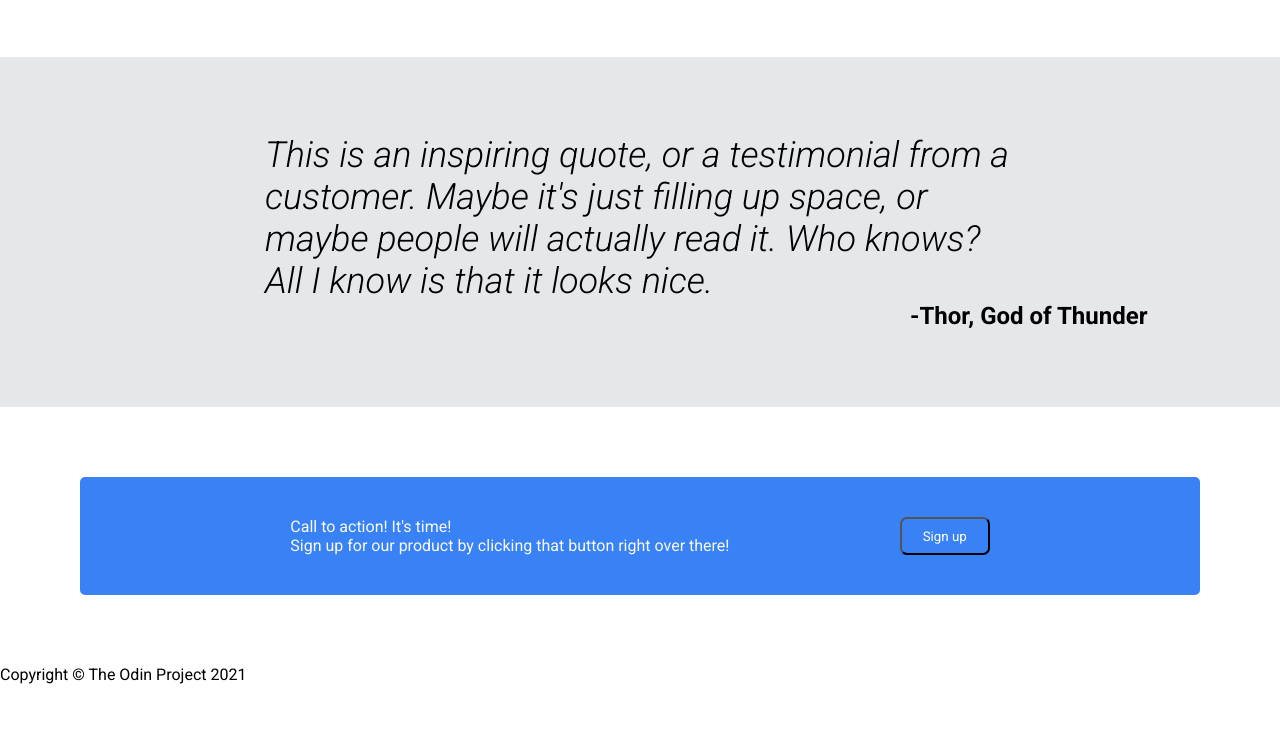
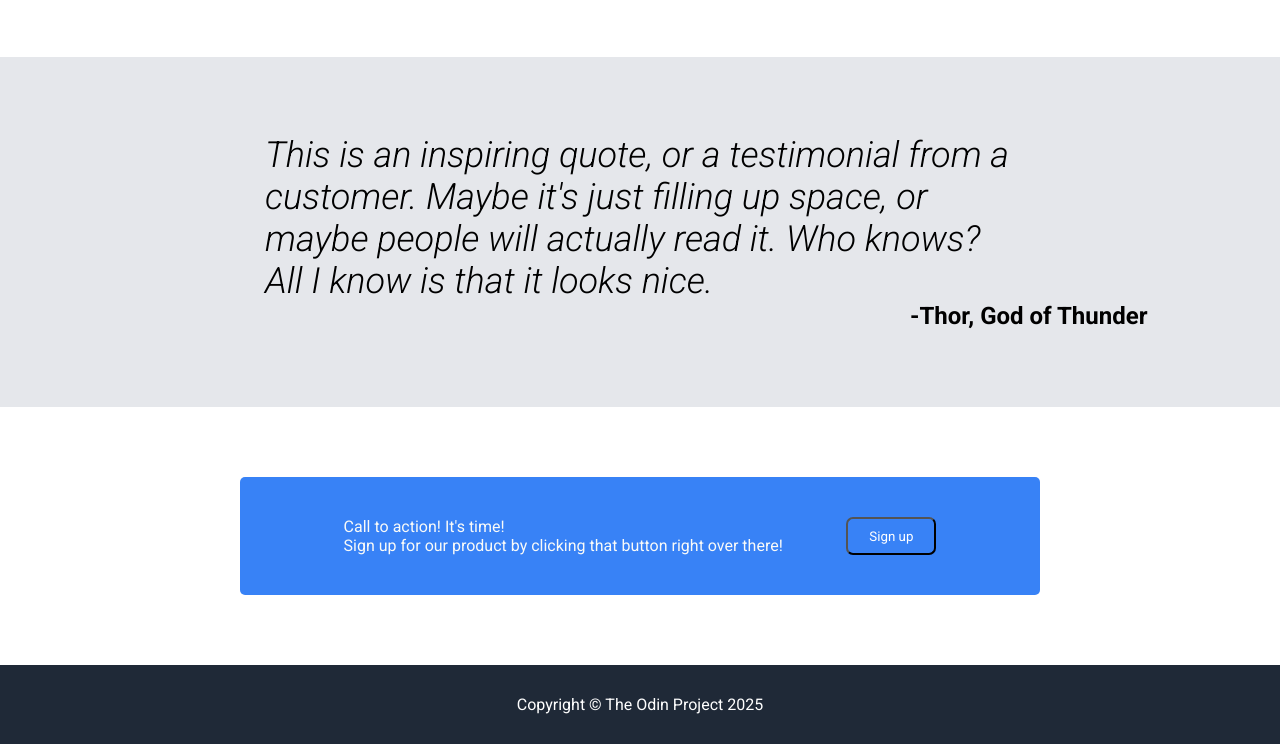
Before and after one commit to otaku722/landing-page, a plain HTML site: page index.html in a window 1280 px wide. Shown: the part 759-1503 px from the top of the page. Before the commit the page ends 1443 px from the top, so only its background shows below. Drawn offline with Linux system fonts and the light colour scheme.

Commit message:
feat(index.html, style.css): complete footer
Style the final footer section and complete all visual layout and structure for the webpage.

```diff
--- a/index.html
+++ b/index.html
@@ -82,7 +82,7 @@
 
             <!-- FOOTER -->
              <div class="footer">
-                Copyright © The Odin Project 2021
+                Copyright © The Odin Project 2025
              </div>
 
         </div>
--- a/style.css
+++ b/style.css
@@ -148,7 +148,7 @@ figure {
     flex-direction: row;
     justify-content: space-evenly;
     background-color: #3882F6;
-    margin: 20px 5em;
+    margin: 20px 15em;
     padding: 40px;
     border-radius: 5px;
 }
@@ -176,3 +176,12 @@ figure div {
     border-radius: 10px;
     background-color: white;
 }
+
+.footer {
+    background-color: #1F2937;
+    display: flex;
+    justify-content: center;
+    align-items: center;
+    padding: 30px 0;
+    color: white;
+}
```
